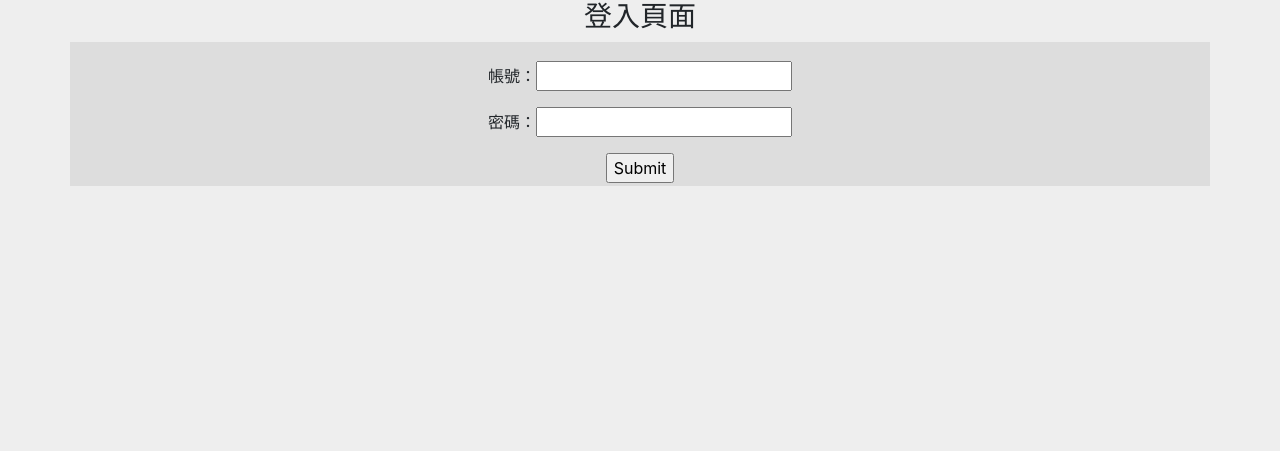
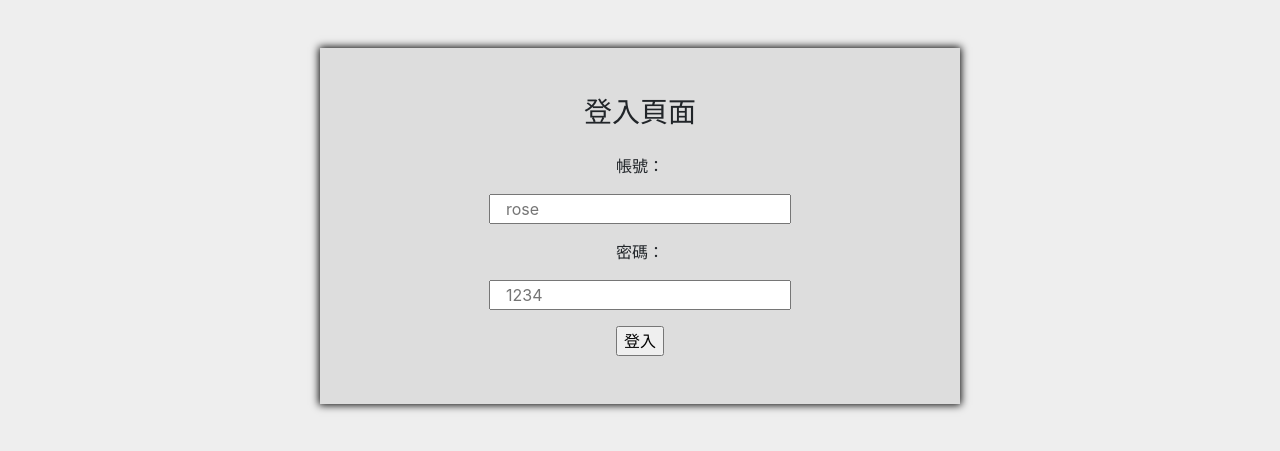
Before and after one commit to wdaweb/invoice-catuxian, a PHP site: page / in a window 1280 px wide. Shown: the top 451 px of the page. Run offline with PHP 8.4, Linux system fonts and the light colour scheme.

Commit message:
修改登入頁面的樣式

```diff
--- a/custom.css
+++ b/custom.css
@@ -5,6 +5,7 @@ body{
 .login{
     background: #ddd;
     padding: 3px;
+    box-shadow: 0px 0px 8px 1px black;
 }
 .tip{
     font-size:12px;
--- a/header.php
+++ b/header.php
@@ -2,12 +2,15 @@
 
 <!DOCTYPE html>
 <html lang="en">
+
 <head>
     <meta charset="UTF-8">
     <meta name="viewport" content="width=device-width, initial-scale=1.0">
     <meta http-equiv="X-UA-Compatible" content="ie=edge">
     <title>統一發票紀錄及對獎系統</title>
+    <link rel="stylesheet" href="https://cdnjs.cloudflare.com/ajax/libs/animate.css/4.1.1/animate.min.css" />
     <link rel="stylesheet" href="https://cdn.jsdelivr.net/npm/bootstrap@4.5.3/dist/css/bootstrap.min.css">
     <link rel="stylesheet" href="custom.css">
 </head>
+
 <body>
--- a/index.php
+++ b/index.php
@@ -1,9 +1,9 @@
 <?php
 include "header.php";
 ?>
-<h3 class="text-center">登入頁面</h3>
-<div class="container text-center login">
-    <form action="check.php" method="post">
+<div class="container text-center login my-5 py-5 col-6 animate__animated animate__fadeInDown row mx-auto">
+    <h3 class="text-center col-12">登入頁面</h3>
+        <form action="check.php" method="post" class="col-12">
             <div class="tip">
             <?php
                 if(isset($_GET['false'])){
@@ -12,12 +12,14 @@ include "header.php";
             ?>
             </div>
             <div class="my-3">
-            帳號：<input type="acc" name="acc">
+                <div class="mb-3">帳號：</div>
+                <input class="col-6" type="acc" name="acc" placeholder="rose">
             </div>
             <div class="my-3">
-            密碼：<input type="password" name="pw">
+                <div class="mb-3">密碼：</div>
+                <input class="col-6" type="password" name="pw" placeholder="1234">
             </div>
-        <input type="submit">
+            <input type="submit" value="登入">
         </form>
 </div>
 <?php
```
Lines whose indentation alone changed are shown as unchanged.
